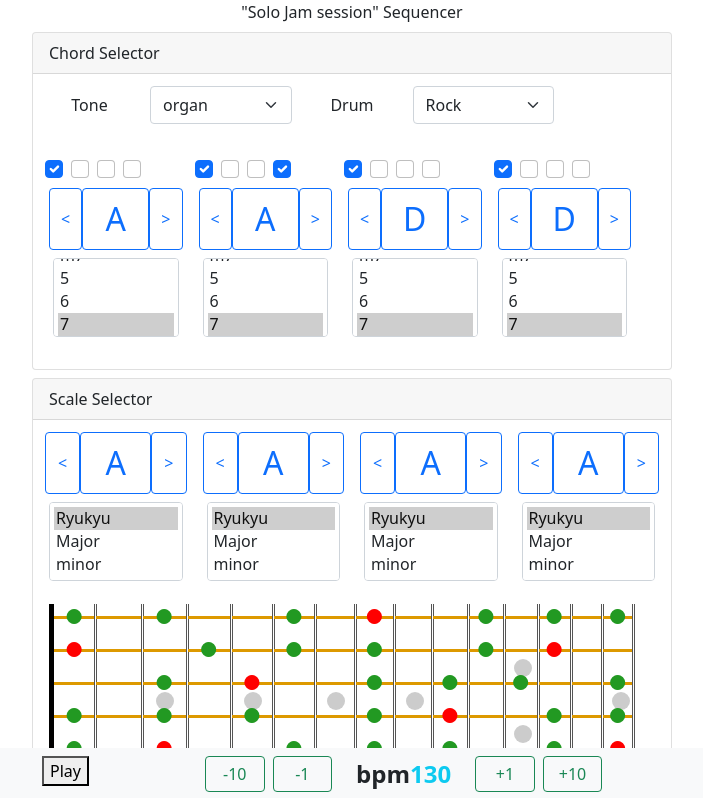
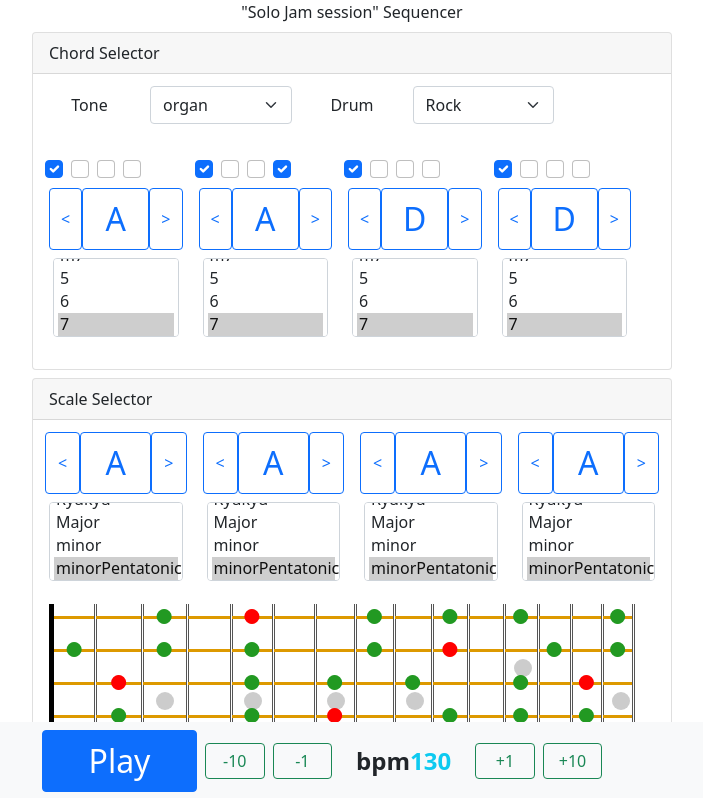
Before and after one commit to sorimachi0414/DiatonicPlayer, a React (Create React App) app: page / in a window 1280 px wide. Shown: the top 798 px of the page, without its empty margins (288-991 px from the left). Built offline with nearby package versions, Linux system fonts and the light colour scheme; no server answers.

Commit message:
immigrated redux.this wokrs.

```diff
--- a/src/components/chordSelector.js
+++ b/src/components/chordSelector.js
@@ -10,7 +10,6 @@ import {ChordChopperCheckBox,ThreeButtonChanger} from "./common.js";
 
 const soundNameList=Def.soundNameList
 const masterChord=Def.masterChord
-const masterScale=Def.masterScale
 
 const ChordSelectorRedux =(props)=>{
 
@@ -120,7 +119,8 @@ const ChordSelectorRedux =(props)=>{
               optionList={masterChord}
               class={"scaleTypeSelector"}
               boxNum={i}
-              value={masterChord[props.base.typesOfChords[i]]}
+              //value={masterChord[props.base.typesOfChords[i]]}
+              value={props.base.typesOfChords[i]}
               onChange={(i,e) => changeChord(i,String(e))}
             />
           </Col>
@@ -145,9 +145,7 @@ const ChordSelectorRedux =(props)=>{
 }
 
 let mapStateToProps = (state) => {
-  return {
-    base: state.stateManager.base
-  };
+  return {  base: state.stateManager.base }
 };
 
 let mapDispatchToProps = (dispatch) => {
--- a/src/components/common.js
+++ b/src/components/common.js
@@ -75,12 +75,6 @@ export class ListedSelector extends React.Component{
     //this.localStorageIOListed(true)
   }
 
-  changeChordByName(e){
-    this.props.onChange(this.props.boxNum,e.target.value)
-    this.setState({
-      selectedType:String(e.target.value),
-    })
-  }
 
   render(){
     let options=[]
@@ -91,7 +85,12 @@ export class ListedSelector extends React.Component{
     }
     return(
       //valueがSelectの初期値となる。valueが入っていると、他に変更してもValueに戻る。
-      <select size={3} defaultValue={this.props.initList} className="form-select p-1" onClick={(e)=>this.changeChordByName(e)}>
+      <select
+        size={3}
+        defaultValue={this.props.initList}
+        className="form-select p-1"
+        value={this.props.value}
+        onClick={(e)=>this.props.onChange(this.props.boxNum,e.target.value)}>
         {options}
       </select>
     )
--- a/src/components/fingerBoard.js
+++ b/src/components/fingerBoard.js
@@ -55,8 +55,8 @@ const FingerBoard_iso =(props)=>{
     }
 
     //次の音に向け、ステップの半分で見た目変化を開始
-    let beat1m=props.base.beat1m
-    if(beat1m % 4 >1){
+    let beat4n=~~(props.base.step/(stepNum/16))
+    if(beat4n % 4 >1){
       if(noteInfo[0]!=0 || noteInfo[1]!=0){
         //今Active
         if(noteInfo[2]>0){
@@ -131,11 +131,9 @@ const FingerBoard_iso =(props)=>{
   }
 
   return(
-    /**/
     <div className="pt-4">
       {allStrings}
     </div>
-    /**/
   )
 
 }
--- a/src/components/playStopButton.js
+++ b/src/components/playStopButton.js
@@ -3,29 +3,20 @@ import {connect} from "react-redux";
 import React from "react";
 
 const PlayStopButton = (props)=>{
-  const { isPlayLabel,isPlay} = props;
-
-  const playStopSwitch=()=>{
-    props.playStopDispatch()
-  }
   return (
-    <button onClick={(e) => { playStopSwitch(); }} className={''}>
-      {isPlayLabel}
+    <button onClick={(e) => { props.playStopDispatch()}} className={'btn btn-primary fs-2 w-100 px-0'}>
+      {props.base.isPlayLabel}
     </button>
   )
 }
 let mapStateToProps = (state) => {
-  return {
-    isPlay: state.stateManager.base.isPlay,
-    isPlayLabel: state.stateManager.base.isPlayLabel,
-  };
-};
-
+  return {base: state.stateManager.base,}
+}
 let mapDispatchToProps = (dispatch) => {
   return {
     playStopDispatch: function(){
       return dispatch(playStopType())
     },
-  };
+  }
 };
 export const PlayStopButton_func=　connect(mapStateToProps, mapDispatchToProps)(PlayStopButton);
--- a/src/components/scaleSelector.js
+++ b/src/components/scaleSelector.js
@@ -20,27 +20,24 @@ const ScaleSelectorRedux =(props) => {
           class={"scaleNoteSelector"}
           color={'btn btn-outline-primary w-100'}
           color={props.base.blocksColor[i]}
-          value={soundNameList[props.base.selectedScaleNoteList[i]]}
-          onClickP={() => shiftScaleNote(i,1)}
-          onClickN={() => shiftScaleNote(i,-1)}
+          value={soundNameList[props.base.rootNoteOfScale[i]]}
+          onClickP={() => props.shiftScaleNote(i,1)}
+          onClickN={() => props.shiftScaleNote(i,-1)}
         />
         <ListedSelector
           chordOrScale={'Scale'}
-          initList={Array(4).fill("04_minorPentatonic")}
+          initList={props.base.typeOfScale[i]}
           optionList={masterScale}
           class={"scaleTypeSelector"}
           boxNum={i}
-          //value={scaleTypeNameList[this.state.selectedScaleTypeList[i]]}
-          value={masterScale[props.base.selectedScaleTypeList[i]]}
-          onChange={(i,e) => setScaleType(i,e)}
+          value={props.base.typeOfScale[i]}
+          //value={masterScale[props.base.typeOfScale[i]]}
+          onChange={(i,value) => props.setScaleType(i,value)}
           //readStorage={this.changeScaleFromStorage}
         />
       </Col>
     )
   }
-
-  let beat1m=props.base.beat1m
-  let nextBeat1m=(beat1m>=3) ? 0 : beat1m+1
 
   let selectors=[]
   const selectorLength=4
@@ -53,13 +50,7 @@ const ScaleSelectorRedux =(props) => {
   return(
     <Row>
       {selectors}
-      <FingerBoard
-        //fretNum={fretNum}
-        //step={props.base.step}
-        //nowScale={scaleProcessor(props.base.selectedScaleNoteList[beat1m],props.base.selectedScaleTypeList[beat1m])}
-        //nextScale={scaleProcessor(props.base.selectedScaleNoteList[nextBeat1m],props.base.selectedScaleTypeList[nextBeat1m])}
-        //displayCircle={props.base.displayCircle}
-      />
+      <FingerBoard  />
       <Col xs={12} sm={6}>
         <button
           className="btn btn-outline-success"
--- a/src/index.js
+++ b/src/index.js
@@ -36,6 +36,9 @@ store.subscribe(()=>{
   playStopSwitch(state.base.isPlay)
   Tone.Transport.bpm.value = state.base.bpm
   instrument=Def.instList[state.base.inst]
+
+  //localStorage
+  localStorage.setItem('base', JSON.stringify(state.base));
 });
 
 // ----------------------------------------
@@ -43,20 +46,6 @@ store.subscribe(()=>{
 document.addEventListener("dblclick", function(e){ e.preventDefault();}, { passive: false });
 
 //Logic-------
-const soundNameList=Def.soundNameList
-const masterChord=Def.masterChord
-const masterScale=Def.masterScale
-const drum = Def.drum
-let instrument=Def.instList['organ']
-
-const BD = (en,time) => {if(en>0)drum.triggerAttackRelease(['C3'],'1m',time)}
-const SD = (en,time) => {if(en>0)drum.triggerAttackRelease(['C4'],'1m',time)}
-const HHC = (en,time) => {if(en>0)drum.triggerAttackRelease(['C5'],'1m',time)}
-
-function playThisChord(chordList,length,time){
-  if(length!=0) instrument.triggerAttackRelease(chordList, length,time)
-}
-
 function playStopSwitch(status){
   Def.organ.context.resume();
   Def.drum.context.resume();
@@ -65,6 +54,15 @@ function playStopSwitch(status){
   Def.aGuitar.context.resume();
   (status==1)?Tone.Transport.start():Tone.Transport.stop();
 }
+
+let instrument=Def.instList['organ']
+function playThisChord(chordList,length,time){
+  if(length!=0) instrument.triggerAttackRelease(chordList, length,time)
+}
+
+const BD = (en,time) => {if(en>0)Def.drum.triggerAttackRelease(['C3'],'1m',time)}
+const SD = (en,time) => {if(en>0)Def.drum.triggerAttackRelease(['C4'],'1m',time)}
+const HHC = (en,time) => {if(en>0)Def.drum.triggerAttackRelease(['C5'],'1m',time)}
 
 function exPlan16to48(argList){
   let list
@@ -93,14 +91,25 @@ Tone.Transport.scheduleRepeat((time) => {
   //tickTack
   store.dispatch({type:'STEP'})
 
-  //ToDo DisplayChange
-
 }, tickTackInterval, "0m");
-
 
 
 // VIEW----------------------------------------
 const MainClock =(props)=>{
+
+  React.useEffect(() => {
+    //called once
+    document.title = 'ページタイトル';
+    if ("base" in localStorage) {
+      let base=JSON.parse(localStorage.getItem('base'))
+      store.dispatch(
+        {type:'LOAD_LOCALSTORAGE',base:base}
+
+      )
+    }
+  }, []);
+
+
   return(
     <div>
       <Container fluid>
--- a/src/reducers/reducer.js
+++ b/src/reducers/reducer.js
@@ -18,7 +18,6 @@ export const initialState = {
     drum:'Rock',
     step:0,
     nextStep:1,
-    beat:3,
     beat1m:0,
     nextBeat1m:1,
     bdPlan  :Def.rhythmList["Rock"]["BD"],
@@ -36,20 +35,22 @@ export const initialState = {
     rootNoteOfChords:[9,9,2,2],
     displayCircle:true,
     scaleBlocksColor:Array(4).fill("btn btn-outline-primary w-100"),
-    selectedScaleNoteList:Array(4).fill(9),
-    selectedScaleTypeList:Array(4).fill("04_minorPentatonic"),
-    rawScaleNoteList:Array(4).fill(masterScale['04_minorPentatonic'])
+    rootNoteOfScale:Array(4).fill(9),
+    typeOfScale:Array(4).fill("04_minorPentatonic"),
+    rawScaleNoteList:Array(4).fill(masterScale['04_minorPentatonic'].map(x=>(x+9)%12))
   },
 }
 
-export const shiftScaleNote=(i,val)=>{
+export const shiftScaleNote=(i,value)=>{
   let state=store.getState().stateManager
-  let list = state.base.selectedScaleNoteList.slice()
-  list[i] = (list[i]+val>=12) ? 0 : (list[i]+val<0) ? 11 : list[i]+val
-
+  let list = state.base.rootNoteOfScale.slice()
+  list[i] = (list[i]+value+12)%12
+  let rawScaleNoteList=state.base.rawScaleNoteList.slice()
+  rawScaleNoteList[i]=masterScale[state.base.typeOfScale[i]].map(x => (x+state.base.rootNoteOfScale[i]+value) % 12)
   return{
     type:'SHIFT_SCALE_NOTE',
-    value:list,
+    payload:list,
+    meta:rawScaleNoteList
   }
 }
 
@@ -83,18 +84,23 @@ export const countDown = (value) => {
 
 export const setScaleType=(i,value)=> {
   let state = store.getState().stateManager
-  let list = state.base.selectedScaleTypeList.slice()
+  let list = state.base.typeOfScale.slice()
   list[i]=value
-  return {type: 'SET_SCALE_TYPE', list}
+  return {type: 'SET_SCALE_TYPE', payload:list,i:i}
 }
 
 //This is Reudcer
 export const mainReducer= (state = initialState, action) => {
   switch (action.type) {
+    case 'LOAD_LOCALSTORAGE':
+      return{base:action.base}
     case 'SET_SCALE_TYPE':
-      return{base:{...state.base,selectedScaleTypeList:action.value}}
+      //rawScaleNoteList
+      let rawScaleNoteList=state.base.rawScaleNoteList.slice()
+      rawScaleNoteList[action.i]=masterScale[state.base.typeOfScale[action.i]].map(x => (x+state.base.rootNoteOfScale[action.i]) % 12)
+      return{base:{...state.base,typeOfScale:action.payload,rawScaleNoteList:rawScaleNoteList}}
     case 'SHIFT_SCALE_NOTE':
-      return{base:{...state.base,shiftScaleNote:action.value}}
+      return{base:{...state.base,rootNoteOfScale:action.payload,rawScaleNoteList: action.meta}}
     case 'FLIP_SYMBOL':
       return{base:{...state.base,displayCircle:!state.base.displayCircle}}
     case 'SET_CHORD_PLAN':
@@ -108,10 +114,8 @@ export const mainReducer= (state = initialState, action) => {
         base:{...state.base,rootNoteOfChords:action.value,chordList:action.chordList}
       }
     case 'STEP':
-      let step = state.base.step
-      step = step>=stepNum-1 ? 0 :step+1
-      let nextStep = state.base.step
-      nextStep = nextStep>=stepNum-1 ? 0 :nextStep+1
+      let step = (state.base.step+1) %stepNum
+      let nextStep = (step+1) %stepNum
       let beat1m=~~(step/(stepNum/4))
       let nextBeat1m=(beat1m+1 )%4
       let blocksColor=Array(4).fill("btn btn-outline-primary h-100 w-100")
@@ -131,9 +135,9 @@ export const mainReducer= (state = initialState, action) => {
         base:{...state.base,  drum:action.value,bdplan:bdPlan,sdPlan:sdPlan,hhcPlan: hhcPlan}
       }
     case 'SHIFT_SCALE_NOTE':
-      let selectedScaleNoteList
+
       return{
-        base:{...state.base,  selectedScaleNoteList:selectedScaleNoteList}
+        base:{...state.base,  rootNoteOfScale:action.value,rawScaleNoteList:rawScaleNoteList}
       }
     case 'BPM':
       return{
```
Lines whose indentation alone changed are shown as unchanged.
